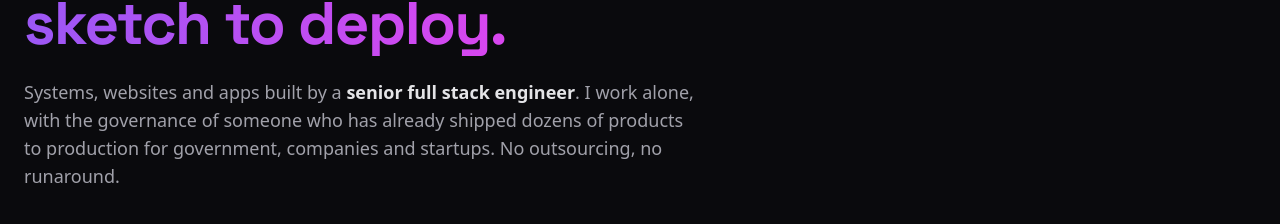
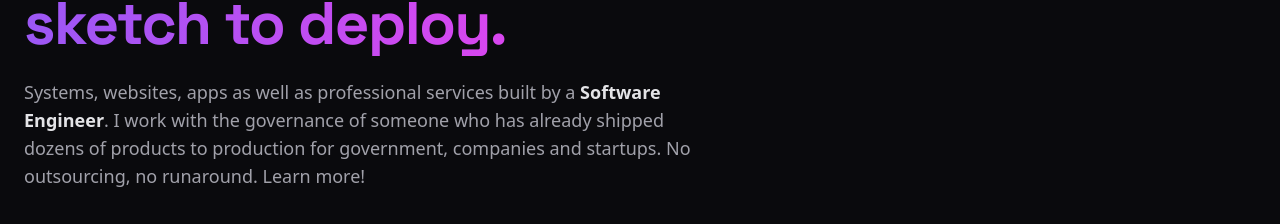
Before and after one commit to pontesneto2/pontes-site, a Next.js app: page /trabalhe-comigo in a window 1280 px wide. Shown: the part 281-505 px from the top of the page. Built offline with nearby package versions, Linux system fonts and the light colour scheme; no server answers.

Commit message:
copy: update /trabalhe-comigo hero lead paragraph
Broadens the offer to include professional services, generalizes the
role to "Engenheiro de Softwares", and adds a "Conheça mais!" closer.

Co-Authored-By: Claude Sonnet 5 <noreply@anthropic.com>

```diff
--- a/src/components/trabalhe-comigo/HeroComercial.tsx
+++ b/src/components/trabalhe-comigo/HeroComercial.tsx
@@ -42,13 +42,13 @@ export default function HeroComercial() {
 
           <p className="mt-6 max-w-2xl text-base text-zinc-400 sm:text-lg">
             {t({
-              pt: "Sistemas, sites e aplicativos construídos por um ",
-              en: "Systems, websites and apps built by a ",
+              pt: "Sistemas, sites, aplicativos bem como prestação de serviços construídos por um ",
+              en: "Systems, websites, apps as well as professional services built by a ",
             })}
-            <b className="text-zinc-200">{t({ pt: "engenheiro full stack sênior", en: "senior full stack engineer" })}</b>
+            <b className="text-zinc-200">{t({ pt: "Engenheiro de Softwares", en: "Software Engineer" })}</b>
             {t({
-              pt: ". Trabalho sozinho, com a governança de quem já colocou dezenas de produtos em produção pra governo, empresas e startups. Sem terceirização e sem enrolação.",
-              en: ". I work alone, with the governance of someone who has already shipped dozens of products to production for government, companies and startups. No outsourcing, no runaround.",
+              pt: ". Trabalho com a governança de quem já colocou dezenas de produtos em produção pra governo, empresas e startups. Sem terceirização e sem enrolação. Conheça mais!",
+              en: ". I work with the governance of someone who has already shipped dozens of products to production for government, companies and startups. No outsourcing, no runaround. Learn more!",
             })}
           </p>
 
```
